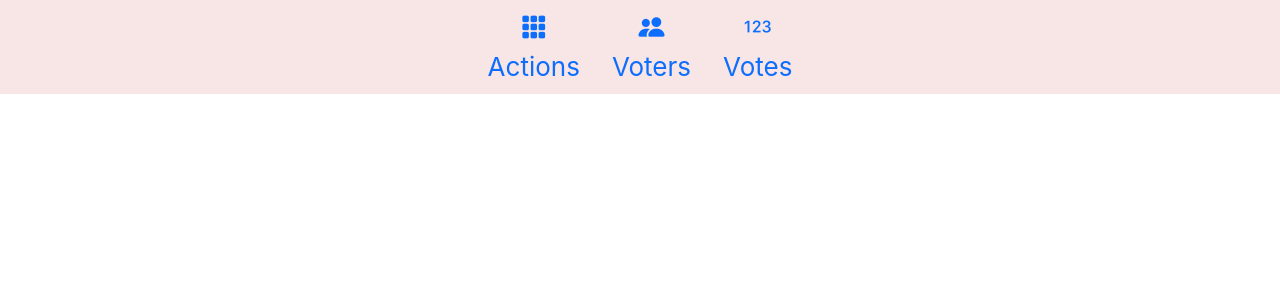
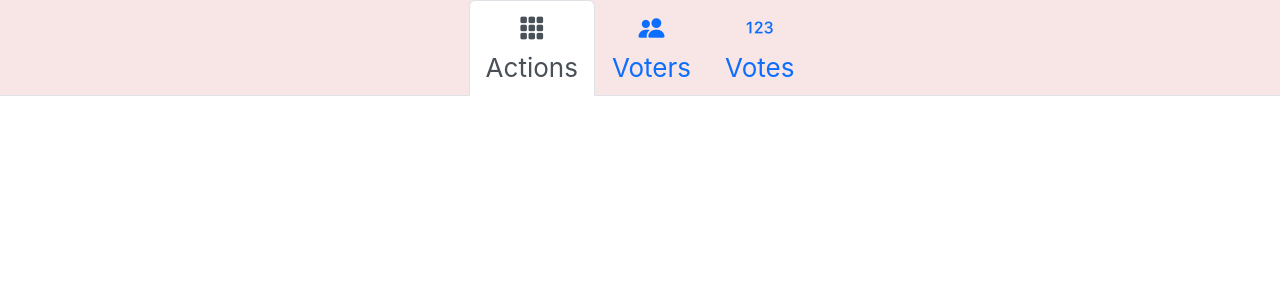
Before and after one commit to mwchben/ledgers, a React (Create React App) app in the folder client/: page / in a window 1280 px wide. Shown: the top 300 px of the page. Built offline with nearby package versions, Linux system fonts and the light colour scheme.

Commit message:
last moderator commit

```diff
--- a/client/src/pages/Moderator.js
+++ b/client/src/pages/Moderator.js
@@ -4,15 +4,24 @@ export default function Moderator() {
     return (
         <>
             <div className="main">
-                <ul class="nav justify-content-center">
-                    <li class="nav-item">
-                        <a class="nav-link active" aria-current="page" href="#"><i class="bi bi-grid-3x3-gap-fill"></i><br />Actions</a>
+                <ul class="nav nav-tabs justify-content-center" id="myTab" role="tablist">
+                    <li className="nav-item" role="presentation">
+                        <a class="nav-link active" id="actions-tab" data-bs-toggle="tab" data-bs-target="#actions-tab-pane" type="button" role="tab" aria-controls="actions-tab-pane" aria-selected="true" href="#">
+                            <i class="bi bi-grid-3x3-gap-fill" />
+                            <br />Actions
+                        </a>
                     </li>
-                    <li class="nav-item">
-                        <a class="nav-link "><i class="bi bi-people-fill"></i><br />Voters</a>
+                    <li className="nav-item" role="presentation">
+                        <a class="nav-link" id="voters-tab" data-bs-toggle="tab" data-bs-target="#voters-tab-pane" type="button" role="tab" aria-controls="voters-tab-pane" aria-selected="true" href="#">
+                            <i class="bi bi-people-fill" />
+                            <br />Voters
+                        </a>
                     </li>
-                    <li class="nav-item">
-                        <a class="nav-link "><i class="bi bi-123"></i><br />Votes</a>
+                    <li className="nav-item" role="presentation">
+                        <a class="nav-link" id="votes-tab" data-bs-toggle="tab" data-bs-target="#votes-tab-pane" type="button" role="tab" aria-controls="votes-tab-pane" aria-selected="true" href="#">
+                            <i class="bi bi-123" />
+                            <br />Votes
+                        </a>
                     </li>
                 </ul>
             </div>
```
